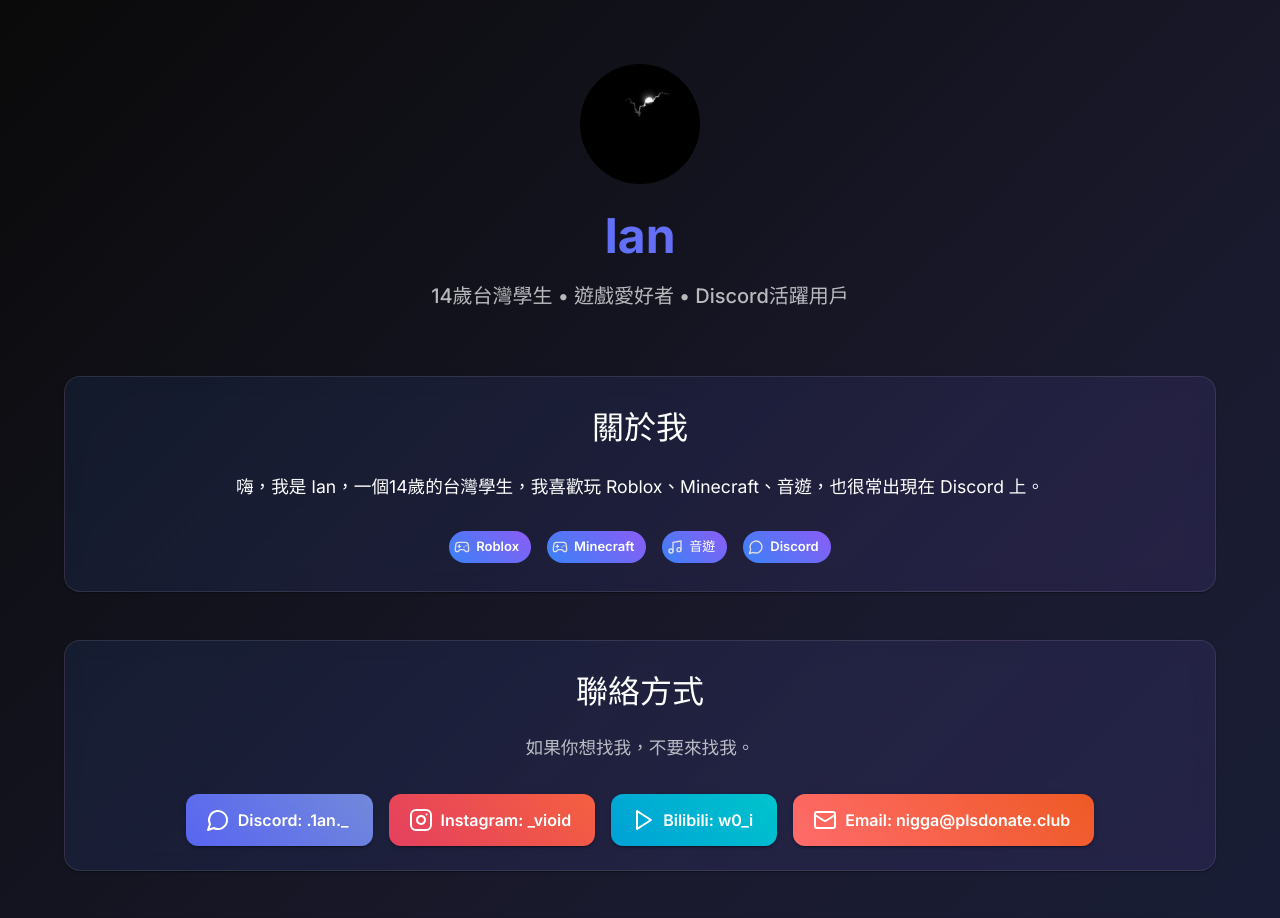
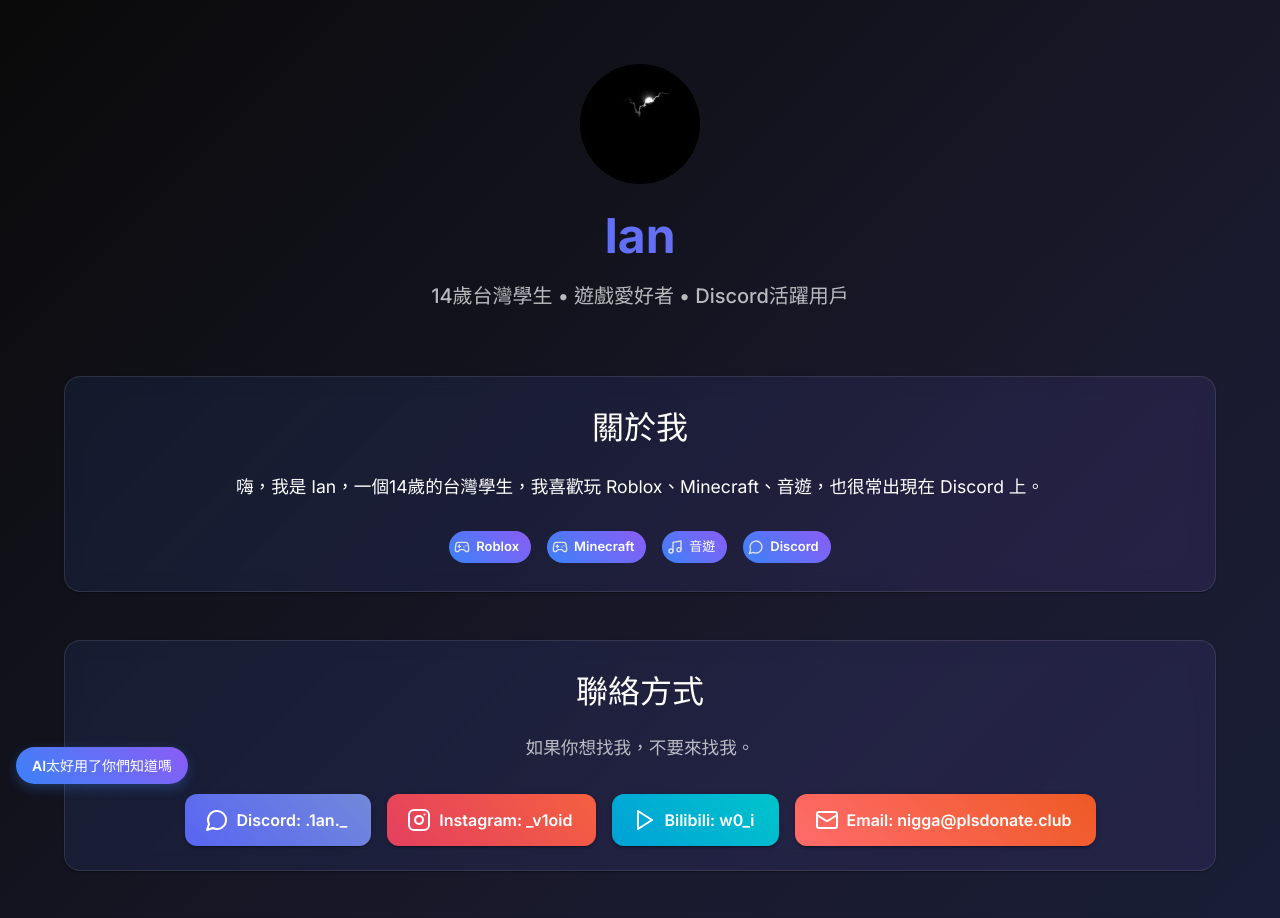
Before and after one commit to Ian-bug/ian-bug.github.io, a React (Vite) app: page / in a window 1280 px wide. Shown: the top 918 px of the page. Built offline with nearby package versions, Linux system fonts and the light colour scheme.

Commit message:
Fix Instagram username and replace Trae Solo badge with custom text

```diff
--- a/src/pages/Home.tsx
+++ b/src/pages/Home.tsx
@@ -134,7 +134,7 @@
                 variant="contained"
                 startIcon={<Instagram />}
                 component="a"
-                href="https://www.instagram.com/_vioid"
+                href="https://www.instagram.com/_v1oid"
                 target="_blank"
                 rel="noopener noreferrer"
                 sx={{
@@ -144,7 +144,7 @@
                   },
                 }}
               >
-                Instagram: _vioid
+                Instagram: _v1oid
               </SocialButton>
               <SocialButton
                 variant="contained"
@@ -241,6 +241,31 @@
           </Typography>
         </Box>
       </Container>
+
+      {/* Custom Badge */}
+      <Box
+        sx={{
+          position: 'fixed',
+          bottom: 16,
+          left: 16,
+          background: 'linear-gradient(45deg, #3b82f6, #8b5cf6)',
+          color: 'white',
+          padding: '8px 16px',
+          borderRadius: '20px',
+          fontSize: '0.875rem',
+          fontWeight: 600,
+          boxShadow: '0 4px 12px rgba(59, 130, 246, 0.3)',
+          cursor: 'pointer',
+          transition: 'all 0.3s ease',
+          '&:hover': {
+            transform: 'scale(1.05)',
+            boxShadow: '0 6px 20px rgba(59, 130, 246, 0.4)',
+          },
+          zIndex: 1000,
+        }}
+      >
+        AI太好用了你們知道嗎
+      </Box>
     </Box>
   )
 }
--- a/vite.config.ts
+++ b/vite.config.ts
@@ -1,7 +1,6 @@
 import { defineConfig } from 'vite'
 import react from '@vitejs/plugin-react'
 import tsconfigPaths from "vite-tsconfig-paths";
-import { traeBadgePlugin } from 'vite-plugin-trae-solo-badge';
 
 // https://vite.dev/config/
 export default defineConfig({
@@ -14,15 +13,7 @@
         ],
       },
     }),
-    traeBadgePlugin({
-      variant: 'dark',
-      position: 'bottom-right',
-      prodOnly: true,
-      clickable: true,
-      clickUrl: 'https://www.trae.ai/solo?showJoin=1',
-      autoTheme: true,
-      autoThemeTarget: '#root'
-    }),
+
     tsconfigPaths()
   ],
 })
```
